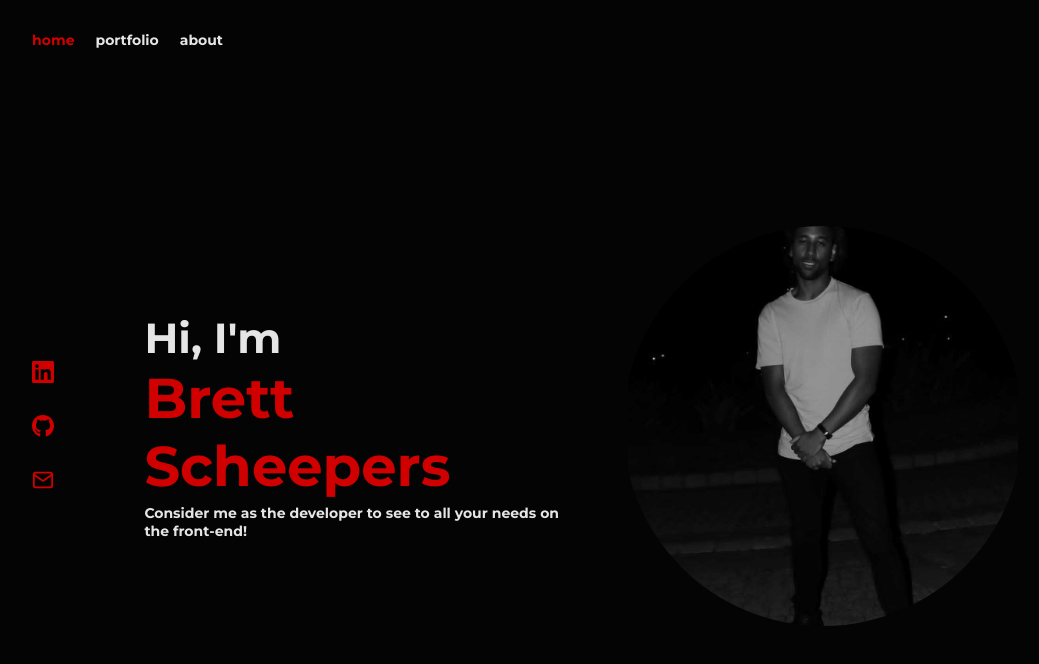
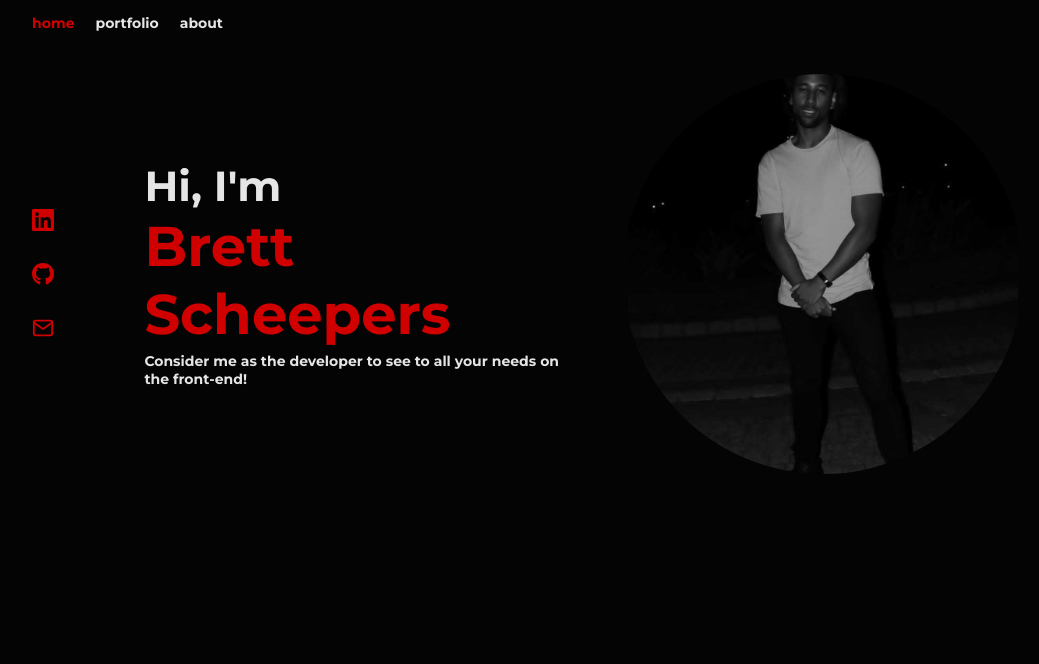
Before and after one commit to BrettScheepers/portfolio-ver-2, a React (Create React App) app: page / in a window 1280 px wide. Shown: the top 664 px of the page, without its empty margins (32-1071 px from the left). Built offline with nearby package versions, Linux system fonts and the light colour scheme.

Commit message:
First error fix attempt

```diff
--- a/src/index.css
+++ b/src/index.css
@@ -21,7 +21,7 @@
 }
 
 html {
-  font-size: 10px;
+  font-size: 12px;
 }
 
 html, body, #root {
@@ -70,9 +70,10 @@ ul {
   min-height: 100%;
   position: relative;
   background-color: var(--black);
-  display: grid;
-  grid-template-rows: 10vh auto;
-  grid-template-columns: 1fr;
+  /* display: grid;
+  grid-template-rows: 60px auto;
+  grid-template-columns: 1fr; */
+  overflow-x: hidden;
   /* background-image: url(./components/images/background.jpg);
   background-position: center;
   background-repeat: no-repeat;
```
